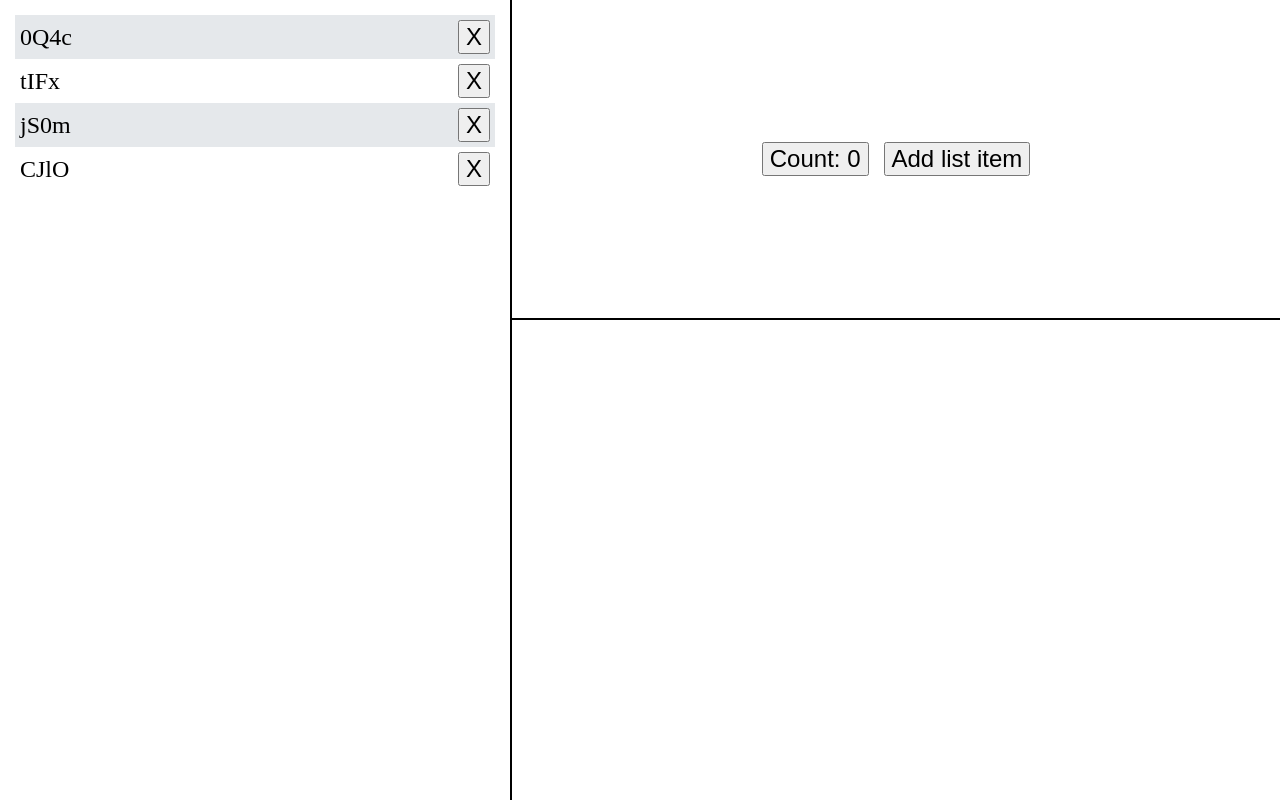
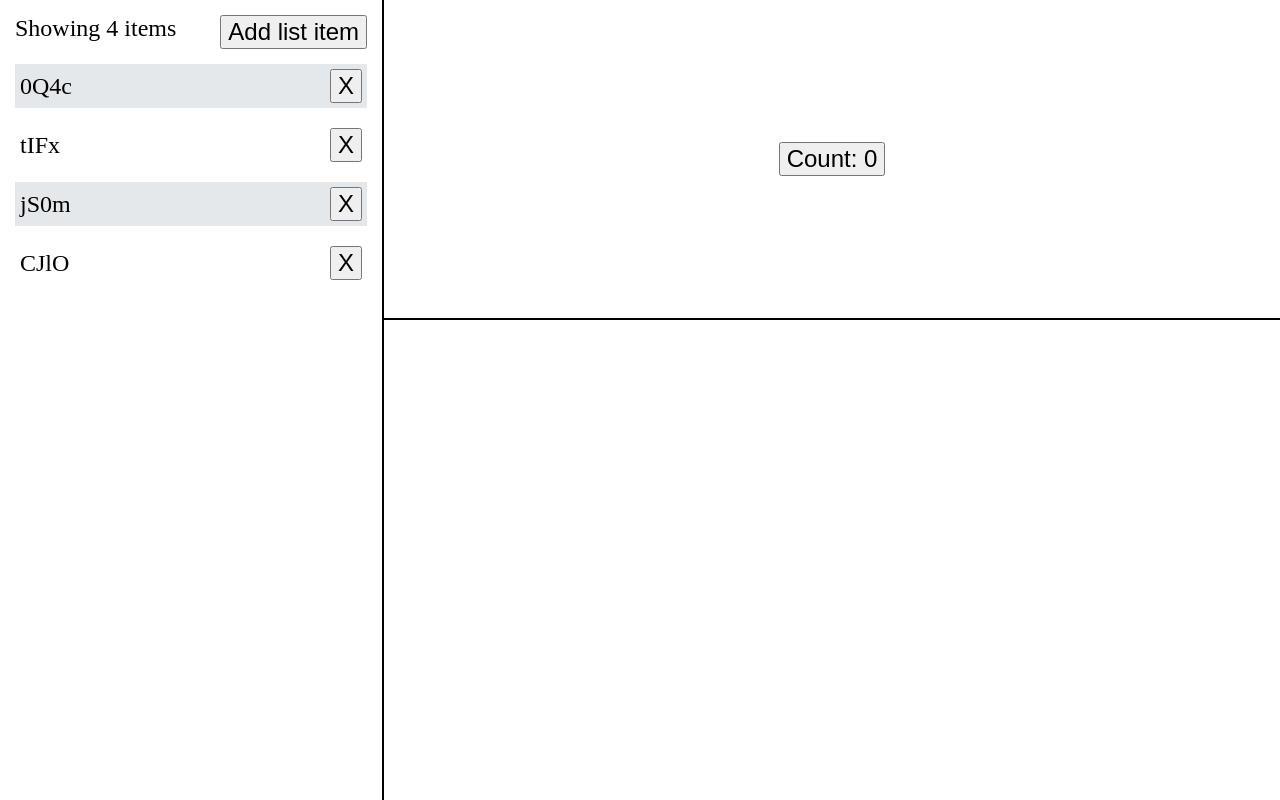
Before and after one commit to MNewbigging/mobx-examples, a React app: page / in a window 1280 px wide. Built offline with nearby package versions, Linux system fonts and the light colour scheme.

Commit message:
fiddling with scss

```diff
--- a/src/App.tsx
+++ b/src/App.tsx
@@ -17,10 +17,10 @@ export const App: React.FC<AppProps> = observer(({ appState }) => {
   return (
     <div className='full-size center-content'>
       <div className='full-size one-row'>
-        <div className='flex-40 border-right'>
+        <div className='list-wrapper border-right'>
           <List listState={appState.listState} />
         </div>
-        <div className='flex-60 list'>
+        <div className='flex-fill list'>
           <div className='flex-40 border-bottom'>
             <Controls appState={appState} />
           </div>
--- a/src/AppState.ts
+++ b/src/AppState.ts
@@ -1,9 +1,11 @@
 import { action, makeObservable, observable } from 'mobx';
+import { ColourClockState } from './state/ColourClockState';
 import { ListState } from './state/ListState';
 
 export class AppState {
   public count = 0;
   public listState = new ListState();
+  public colourClockState = new ColourClockState();
 
   constructor() {
     makeObservable(this, {
--- a/src/app.scss
+++ b/src/app.scss
@@ -20,6 +20,10 @@
 
 .flex-60 {
   flex: 0 0 60%;
+}
+
+.flex-fill {
+  flex: 1 1 auto;
 }
 
 .border-bottom {
@@ -47,3 +51,7 @@
 .gap15 {
   gap: 15px;
 }
+
+.list-wrapper {
+  flex: 0 0 30%;
+}
--- /dev/null
+++ b/src/components/colour-clock/colour-clock.scss
@@ -0,0 +1,3 @@
+.colour-clock {
+  color: white;
+}
--- a/src/components/controls/Controls.tsx
+++ b/src/components/controls/Controls.tsx
@@ -18,8 +18,6 @@ export const Controls: React.FC<ControlsProps> = observer(({ appState }) => {
       </Observer> */}
 
       <button onClick={appState.incrementCount}>Count: {appState.count}</button>
-
-      <button onClick={appState.listState.addListItem}>Add list item</button>
     </div>
   );
 });
--- a/src/components/list/List.tsx
+++ b/src/components/list/List.tsx
@@ -13,7 +13,12 @@ export const List: React.FC<ListProps> = observer(({ listState }) => {
   console.log('List render');
 
   return (
-    <div className='full-size list pad15'>
+    <div className='full-size list pad15 gap15'>
+      <div className='list-banner'>
+        <div>Showing {listState.items.length} items</div>
+        <button onClick={listState.addListItem}>Add list item</button>
+      </div>
+
       {listState.items.map((item, index) => (
         <ListItem
           key={item.id}
--- a/src/components/list/list.scss
+++ b/src/components/list/list.scss
@@ -0,0 +1,5 @@
+.list-banner {
+  display: flex;
+  flex-wrap: nowrap;
+  justify-content: space-between;
+}
--- /dev/null
+++ b/src/state/ColourClockState.ts
@@ -0,0 +1,27 @@
+import { action, makeAutoObservable, observable } from 'mobx';
+
+export class ColourClockState {
+  @observable public time = '';
+
+  constructor() {
+    makeAutoObservable(this);
+
+    setInterval(this.getColourTime, 1000);
+  }
+
+  @action private getColourTime = () => {
+    // Get the current time
+    const time = new Date();
+    const hours = time.getHours().toString();
+    const mins = time.getMinutes().toString();
+    const secs = time.getSeconds().toString();
+
+    // Format above strings
+    const hourStr = hours.length < 2 ? '0' + hours : hours;
+    const minsStr = mins.length < 2 ? '0' + mins : mins;
+    const secsStr = secs.length < 2 ? '0' + secs : secs;
+
+    // Set time string
+    this.time = `#${hourStr}${minsStr}${secsStr}`;
+  };
+}
--- a/src/state/ListState.ts
+++ b/src/state/ListState.ts
@@ -11,6 +11,7 @@ export class ListState {
     makeObservable(this, {
       items: observable,
       addListItem: action,
+      removeListItem: action,
     });
 
     [1, 2, 3, 4].forEach(() => this.addListItem());
@@ -27,6 +28,8 @@ export class ListState {
     // this.items.splice(toRemove, 1);
   };
 
+  moveItemUp = (id: string) => {};
+
   private createId(length: number = 4) {
     const characters = 'abcdefghijklmnopqrstuvwxyzABCDEFGHIJKLMNOPQRSTUV0123456789';
 
```
Also changed, not shown: src/components/colour-clock/ColourClock.tsx (added, +17 -0 lines).
